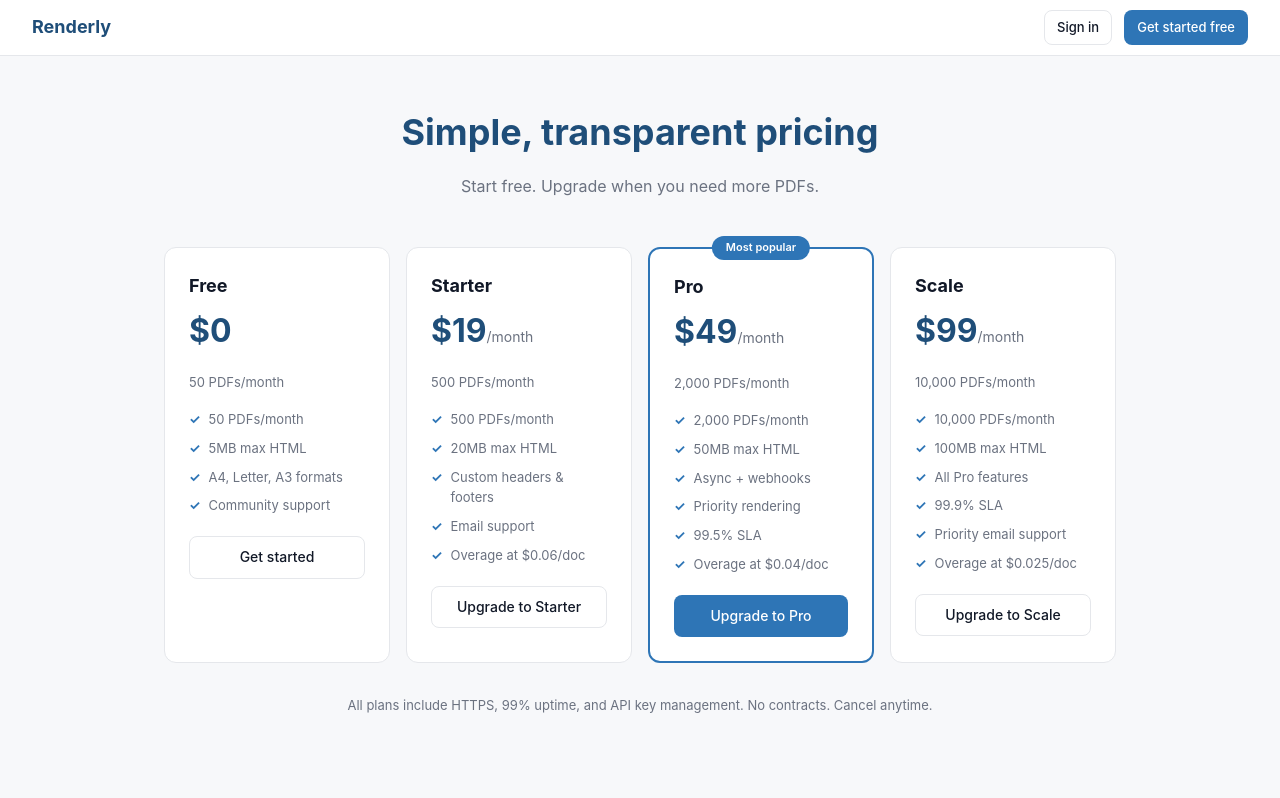
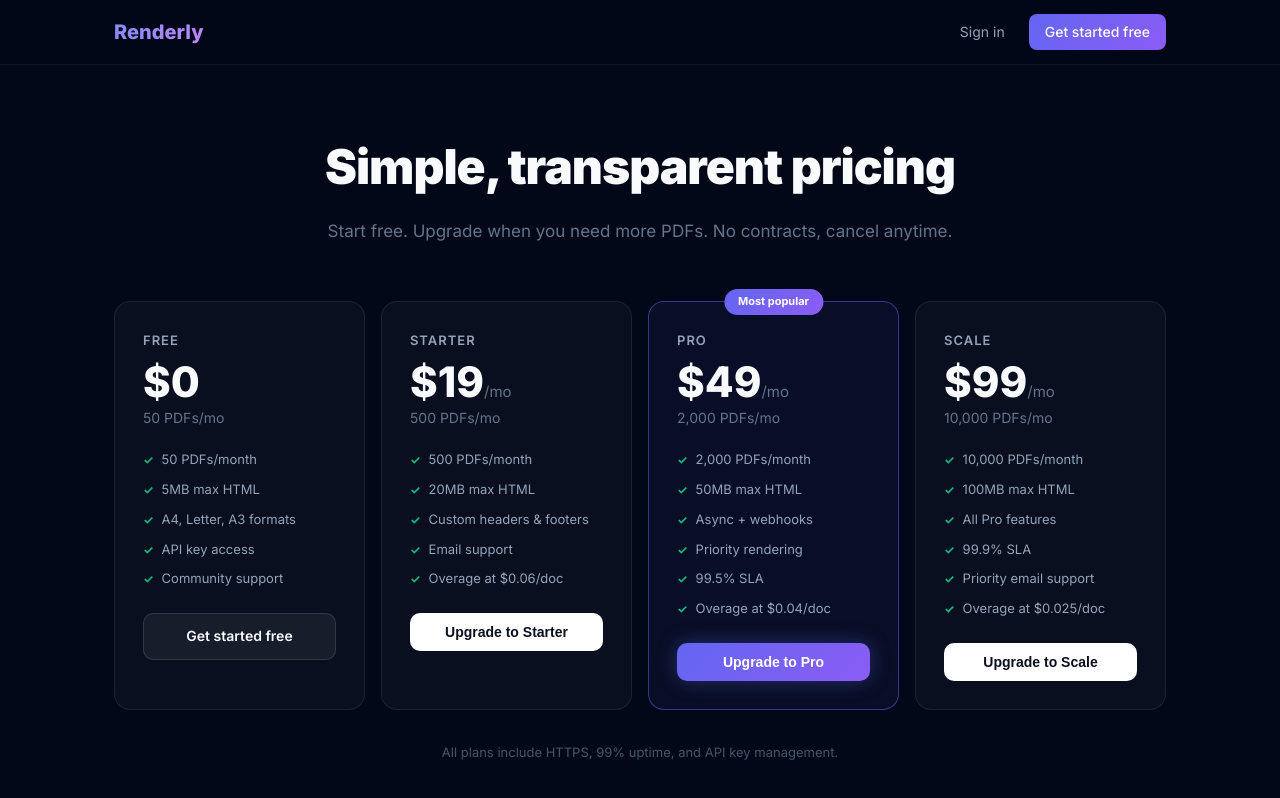
Before and after one commit to diogoberger/renderly, a Next.js app in the folder dashboard/: page /pricing in a window 1280 px wide. Shown: the top 798 px of the page. Built offline with nearby package versions, Linux system fonts and the light colour scheme.

Commit message:
fix: dark theme pricing page + working Stripe checkout buttons

```diff
--- a/dashboard/app/pricing/page.jsx
+++ b/dashboard/app/pricing/page.jsx
@@ -1,61 +1,147 @@
+'use client';
+
+import { useState } from 'react';
+
+const plans = [
+  {
+    name: 'Free', price: 0, period: '', docs: '50 PDFs/mo',
+    features: ['50 PDFs/month', '5MB max HTML', 'A4, Letter, A3 formats', 'API key access', 'Community support'],
+    cta: 'Get started free', plan: null, href: '/auth/register', featured: false,
+  },
+  {
+    name: 'Starter', price: 19, period: '/mo', docs: '500 PDFs/mo',
+    features: ['500 PDFs/month', '20MB max HTML', 'Custom headers & footers', 'Email support', 'Overage at $0.06/doc'],
+    cta: 'Upgrade to Starter', plan: 'starter', href: null, featured: false,
+  },
+  {
+    name: 'Pro', price: 49, period: '/mo', docs: '2,000 PDFs/mo',
+    features: ['2,000 PDFs/month', '50MB max HTML', 'Async + webhooks', 'Priority rendering', '99.5% SLA', 'Overage at $0.04/doc'],
+    cta: 'Upgrade to Pro', plan: 'pro', href: null, featured: true,
+  },
+  {
+    name: 'Scale', price: 99, period: '/mo', docs: '10,000 PDFs/mo',
+    features: ['10,000 PDFs/month', '100MB max HTML', 'All Pro features', '99.9% SLA', 'Priority email support', 'Overage at $0.025/doc'],
+    cta: 'Upgrade to Scale', plan: 'scale', href: null, featured: false,
+  },
+];
+
 export default function PricingPage() {
-  const plans = [
-    { name:'Free', price:0, docs:50, features:['50 PDFs/month','5MB max HTML','A4, Letter, A3 formats','Community support'], cta:'Get started', href:'/auth/register', highlight:false },
-    { name:'Starter', price:19, docs:500, features:['500 PDFs/month','20MB max HTML','Custom headers & footers','Email support','Overage at $0.06/doc'], cta:'Upgrade to Starter', href:'#', plan:'starter', highlight:false },
-    { name:'Pro', price:49, docs:2000, features:['2,000 PDFs/month','50MB max HTML','Async + webhooks','Priority rendering','99.5% SLA','Overage at $0.04/doc'], cta:'Upgrade to Pro', href:'#', plan:'pro', highlight:true },
-    { name:'Scale', price:99, docs:10000, features:['10,000 PDFs/month','100MB max HTML','All Pro features','99.9% SLA','Priority email support','Overage at $0.025/doc'], cta:'Upgrade to Scale', href:'#', plan:'scale', highlight:false },
-  ];
+  const [loading, setLoading] = useState(null);
+  const [error, setError]     = useState('');
+
+  async function handleUpgrade(plan) {
+    setLoading(plan);
+    setError('');
+    try {
+      const res  = await fetch(`/api/proxy?path=checkout`, {
+        method:  'POST',
+        headers: { 'Content-Type': 'application/json' },
+        body:    JSON.stringify({ plan }),
+      });
+      const data = await res.json();
+      if (res.status === 401) { window.location.href = '/auth/login'; return; }
+      if (!res.ok || !data.url) { setError(data.error?.message ?? 'Something went wrong. Please try again.'); return; }
+      window.location.href = data.url;
+    } catch {
+      setError('Network error. Please try again.');
+    }
+    setLoading(null);
+  }
 
   return (
-    <div style={{ minHeight:'100vh', background:'var(--grey-bg)' }}>
-      <nav style={{ background:'#fff', borderBottom:'1px solid var(--grey-border)', padding:'0 2rem', height:56, display:'flex', alignItems:'center', justifyContent:'space-between' }}>
-        <a href="/" style={{ fontWeight:700, fontSize:18, color:'var(--blue)', textDecoration:'none' }}>Renderly</a>
-        <div style={{ display:'flex', gap:12 }}>
-          <a href="/auth/login" className="btn btn-secondary btn-sm">Sign in</a>
-          <a href="/auth/register" className="btn btn-primary btn-sm">Get started free</a>
+    <>
+      <style>{`
+        html, body { background:#020817 !important; color:#F8FAFC !important; }
+        * { box-sizing:border-box; margin:0; padding:0; }
+        body { font-family:'Inter',system-ui,-apple-system,sans-serif; background:#020817; color:#F8FAFC; }
+
+        .nav { border-bottom:1px solid rgba(255,255,255,0.06); background:rgba(2,8,23,0.9); position:sticky; top:0; z-index:50; backdrop-filter:blur(16px); }
+        .nav-inner { max-width:1100px; margin:0 auto; padding:0 1.5rem; height:64px; display:flex; align-items:center; justify-content:space-between; }
+        .logo { font-weight:800; font-size:20px; background:linear-gradient(135deg,#818CF8,#C084FC); -webkit-background-clip:text; -webkit-text-fill-color:transparent; text-decoration:none; }
+
+        .container { max-width:1100px; margin:0 auto; padding:4rem 1.5rem; }
+        h1 { font-size:clamp(28px,5vw,48px); font-weight:900; text-align:center; letter-spacing:-1px; color:#F8FAFC; margin-bottom:12px; }
+        .sub { font-size:17px; color:#64748B; text-align:center; margin-bottom:3.5rem; }
+
+        .grid { display:grid; grid-template-columns:repeat(auto-fit,minmax(230px,1fr)); gap:16px; }
+
+        .card { background:rgba(255,255,255,0.03); border:1px solid rgba(255,255,255,0.08); border-radius:16px; padding:1.75rem; position:relative; transition:border-color 0.2s; }
+        .card.featured { background:rgba(99,102,241,0.07); border-color:rgba(99,102,241,0.5); }
+        .card:hover { border-color:rgba(255,255,255,0.15); }
+        .card.featured:hover { border-color:rgba(99,102,241,0.8); }
+
+        .popular-badge { position:absolute; top:-13px; left:50%; transform:translateX(-50%); background:linear-gradient(135deg,#6366F1,#8B5CF6); color:#fff; font-size:11px; font-weight:700; padding:4px 14px; border-radius:100px; white-space:nowrap; }
+
+        .plan-name { font-size:13px; font-weight:600; color:#94A3B8; text-transform:uppercase; letter-spacing:1px; margin-bottom:10px; }
+        .plan-price { font-size:42px; font-weight:800; color:#F8FAFC; margin-bottom:2px; line-height:1; }
+        .plan-price span { font-size:15px; font-weight:400; color:#64748B; }
+        .plan-docs { font-size:14px; color:#64748B; margin-bottom:20px; margin-top:4px; }
+
+        .features { list-style:none; display:flex; flex-direction:column; gap:9px; margin-bottom:24px; }
+        .features li { font-size:13px; color:#94A3B8; display:flex; align-items:flex-start; gap:8px; }
+        .features li::before { content:'✓'; color:#10B981; font-weight:700; font-size:12px; flex-shrink:0; margin-top:1px; }
+
+        .btn { display:inline-flex; align-items:center; justify-content:center; width:100%; padding:11px 20px; border-radius:10px; font-size:14px; font-weight:600; cursor:pointer; border:none; transition:all 0.2s; text-decoration:none; }
+        .btn-dark { background:#fff; color:#0A0F1E; }
+        .btn-dark:hover { background:#F1F5F9; transform:translateY(-1px); }
+        .btn-outline { background:rgba(255,255,255,0.06); color:#F8FAFC; border:1px solid rgba(255,255,255,0.12); }
+        .btn-outline:hover { background:rgba(255,255,255,0.1); transform:translateY(-1px); }
+        .btn-gradient { background:linear-gradient(135deg,#6366F1,#8B5CF6); color:#fff; box-shadow:0 0 20px rgba(99,102,241,0.35); }
+        .btn-gradient:hover { transform:translateY(-1px); box-shadow:0 0 28px rgba(99,102,241,0.5); }
+        .btn:disabled { opacity:0.6; cursor:not-allowed; transform:none !important; }
+
+        .error { background:rgba(220,38,38,0.08); border:1px solid rgba(220,38,38,0.2); border-radius:10px; padding:12px 16px; font-size:14px; color:#FCA5A5; text-align:center; margin-bottom:1.5rem; }
+
+        .footer-note { text-align:center; margin-top:2rem; font-size:13px; color:#475569; }
+
+        @media (max-width:768px) {
+          .grid { grid-template-columns:1fr; max-width:400px; margin:0 auto; }
+        }
+      `}</style>
+
+      <nav className="nav">
+        <div className="nav-inner">
+          <a href="/" className="logo">Renderly</a>
+          <div style={{ display:'flex', gap:10 }}>
+            <a href="/auth/login" style={{ fontSize:14, color:'#94A3B8', textDecoration:'none', padding:'7px 14px' }}>Sign in</a>
+            <a href="/auth/register" style={{ fontSize:14, background:'linear-gradient(135deg,#6366F1,#8B5CF6)', color:'#fff', padding:'7px 16px', borderRadius:8, fontWeight:500, textDecoration:'none' }}>Get started free</a>
+          </div>
         </div>
       </nav>
 
-      <div style={{ maxWidth:1000, margin:'0 auto', padding:'3rem 1.5rem' }}>
-        <div style={{ textAlign:'center', marginBottom:'3rem' }}>
-          <h1 style={{ fontSize:36, fontWeight:700, color:'var(--blue)' }}>Simple, transparent pricing</h1>
-          <p style={{ color:'var(--text-muted)', marginTop:12, fontSize:16 }}>Start free. Upgrade when you need more PDFs.</p>
-        </div>
+      <div className="container">
+        <h1>Simple, transparent pricing</h1>
+        <p className="sub">Start free. Upgrade when you need more PDFs. No contracts, cancel anytime.</p>
 
-        <div style={{ display:'grid', gridTemplateColumns:'repeat(auto-fit,minmax(220px,1fr))', gap:16 }}>
-          {plans.map(plan => (
-            <div key={plan.name} className="card" style={{ position:'relative', border: plan.highlight ? '2px solid var(--blue-mid)' : undefined }}>
-              {plan.highlight && (
-                <div style={{ position:'absolute', top:-13, left:'50%', transform:'translateX(-50%)', background:'var(--blue-mid)', color:'#fff', fontSize:11, fontWeight:600, padding:'3px 14px', borderRadius:100 }}>
-                  Most popular
-                </div>
+        {error && <div className="error">{error}</div>}
+
+        <div className="grid">
+          {plans.map(p => (
+            <div key={p.name} className={`card${p.featured ? ' featured' : ''}`}>
+              {p.featured && <div className="popular-badge">Most popular</div>}
+              <div className="plan-name">{p.name}</div>
+              <div className="plan-price">${p.price}<span>{p.period}</span></div>
+              <div className="plan-docs">{p.docs}</div>
+              <ul className="features">
+                {p.features.map(f => <li key={f}>{f}</li>)}
+              </ul>
+              {p.href ? (
+                <a href={p.href} className="btn btn-outline">{p.cta}</a>
+              ) : (
+                <button
+                  className={`btn ${p.featured ? 'btn-gradient' : 'btn-dark'}`}
+                  onClick={() => handleUpgrade(p.plan)}
+                  disabled={loading === p.plan}
+                >
+                  {loading === p.plan ? 'Redirecting…' : p.cta}
+                </button>
               )}
-              <p style={{ fontWeight:700, fontSize:18, marginBottom:4 }}>{plan.name}</p>
-              <div style={{ marginBottom:16 }}>
-                <span style={{ fontSize:32, fontWeight:700, color:'var(--blue)' }}>${plan.price}</span>
-                {plan.price > 0 && <span style={{ fontSize:14, color:'var(--text-muted)' }}>/month</span>}
-              </div>
-              <p style={{ fontSize:13, color:'var(--text-muted)', marginBottom:16 }}>{plan.docs.toLocaleString()} PDFs/month</p>
-              <ul style={{ listStyle:'none', display:'flex', flexDirection:'column', gap:8, marginBottom:20 }}>
-                {plan.features.map(f => (
-                  <li key={f} style={{ fontSize:13, color:'var(--text-muted)', display:'flex', gap:8 }}>
-                    <span style={{ color:'var(--blue-mid)', fontWeight:700, flexShrink:0 }}>✓</span> {f}
-                  </li>
-                ))}
-              </ul>
-              <a href={plan.href} className={`btn ${plan.highlight ? 'btn-primary' : 'btn-secondary'}`}
-                style={{ width:'100%', justifyContent:'center', textDecoration:'none' }}
-                data-plan={plan.plan}>
-                {plan.cta}
-              </a>
             </div>
           ))}
         </div>
 
-        <p style={{ textAlign:'center', marginTop:'2rem', fontSize:13, color:'var(--text-muted)' }}>
-          All plans include HTTPS, 99% uptime, and API key management. No contracts. Cancel anytime.
-        </p>
+        <p className="footer-note">All plans include HTTPS, 99% uptime, and API key management.</p>
       </div>
-    </div>
+    </>
   );
 }
```
